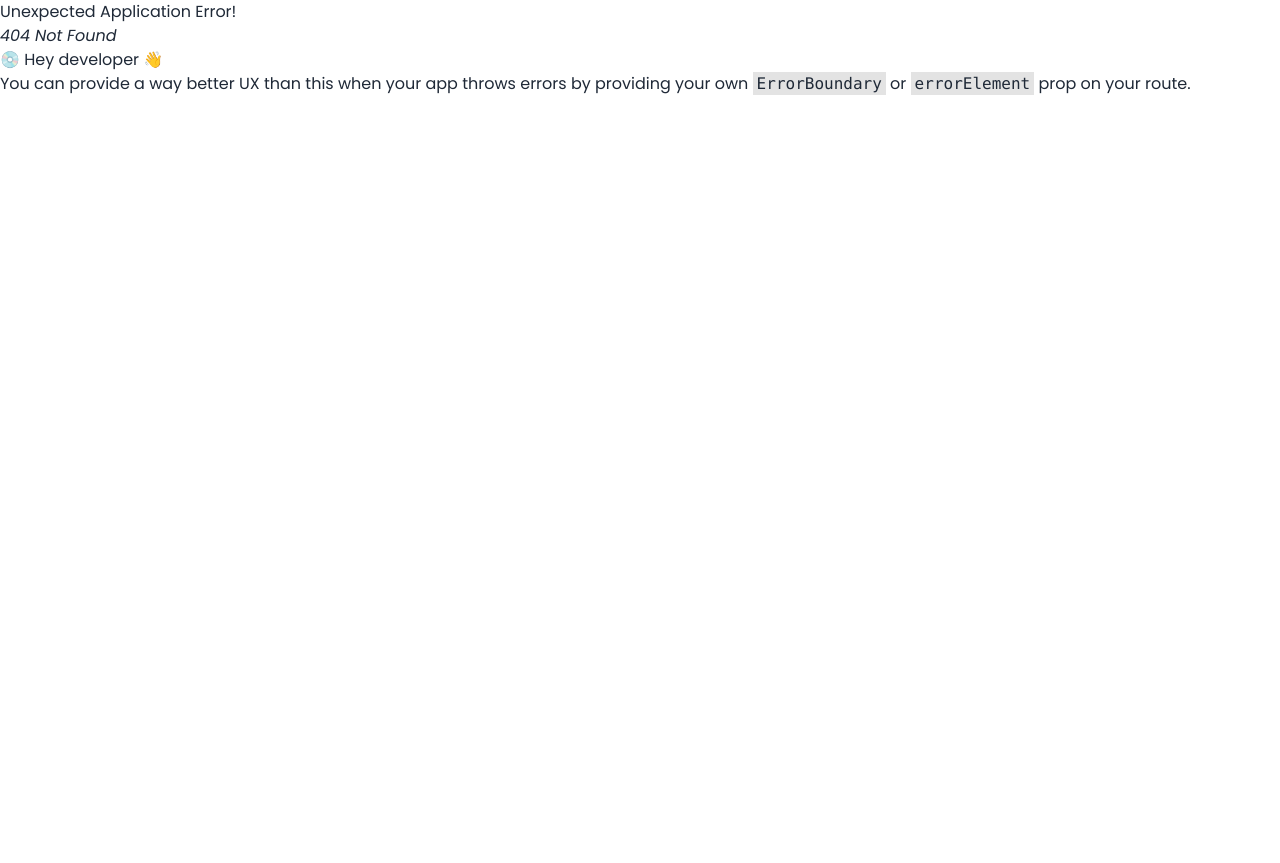
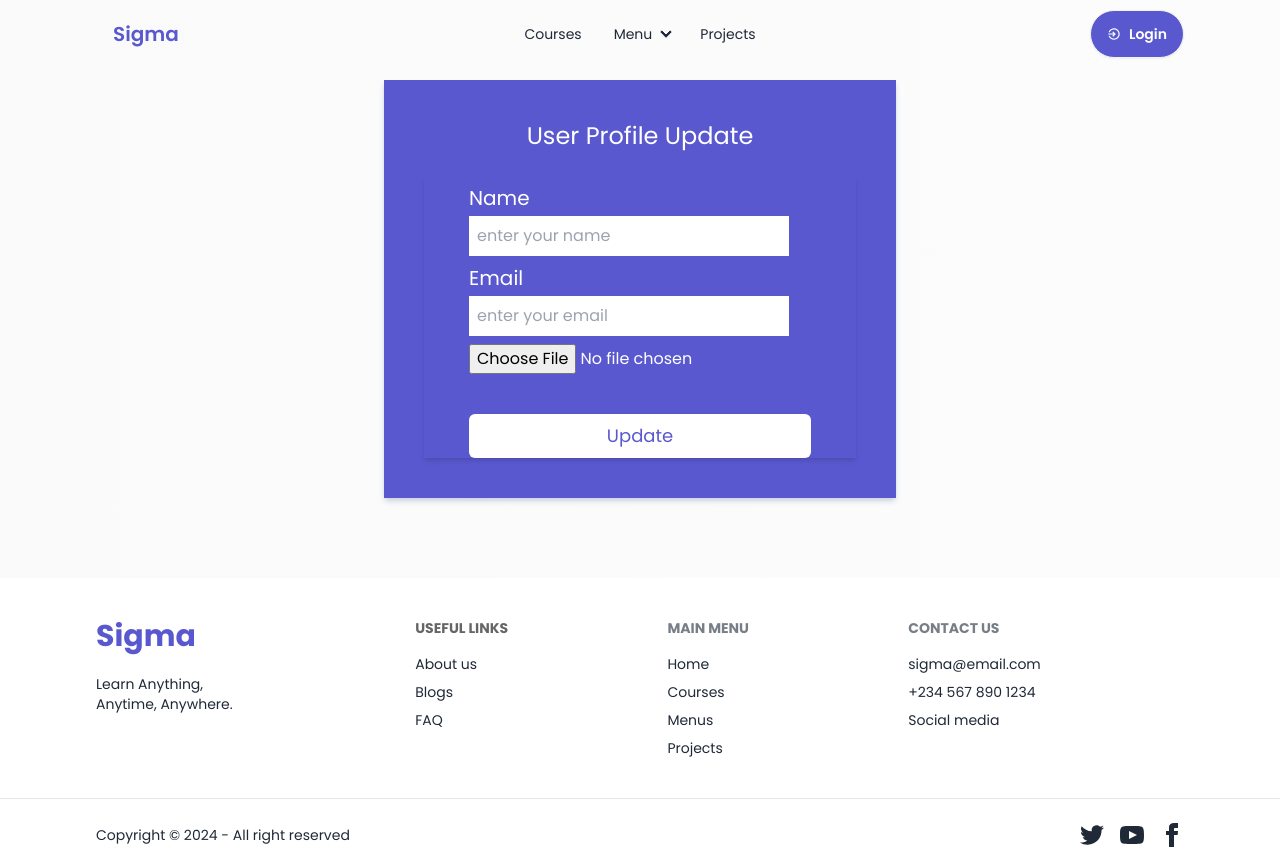
Before and after one commit to fahd-abdulrazzaq/The-Plumbers, a React (Vite) app: page /profileUpdate in a window 1280 px wide. Before the commit this address had no page. Before the commit the page ends 800 px from the top, so only its background shows below. Built offline with nearby package versions, Linux system fonts and the light colour scheme.

Commit message:
add user profile page

```diff
--- a/package.json
+++ b/package.json
@@ -10,8 +10,10 @@
     "preview": "vite preview"
   },
   "dependencies": {
+    "firebase": "^10.12.2",
     "react": "^18.2.0",
     "react-dom": "^18.2.0",
+    "react-file-base64": "^1.0.3",
     "react-icons": "^5.2.1",
     "react-quill": "^2.0.0",
     "react-router-dom": "^6.23.1"
--- a/src/components/Login.jsx
+++ b/src/components/Login.jsx
@@ -1,13 +1,31 @@
-import React, { useState } from 'react';
+import React, { useState, useContext } from 'react';
+import { useNavigate } from 'react-router-dom';
+import { UserContex } from './UserContex';
 import schoolSvg from '../assets/images/school-svg.avif';
 import { Link } from 'react-router-dom';
+import app from '../auth/auth';
+import { getAuth, signInWithEmailAndPassword } from 'firebase/auth';
 
 const Login = () => {
+  const { setUser } = useContext(UserContex);
   const [email, setEmail] = useState('');
   const [password, setPassword] = useState('');
+  const navigate = useNavigate();
 
   const handleLogin = async (e) => {
     e.preventDefault();
+    const auth = getAuth(app);
+
+    try {
+      const { user } = await signInWithEmailAndPassword(auth, email, password);
+      window.localStorage.setItem('loggedAppUser', JSON.stringify(user));
+      setUser(user);
+
+      setEmail('');
+      setPassword('');
+    } catch (error) {
+      console.error(error);
+    }
   };
   return (
     <section className=' bg-gradient-to-r from-[#FAFAFA] from-0% to-[#FCFCFC] to-100% flex lg:flex lg:justify-between lg:items-center justify-center items-center py-20'>
@@ -36,6 +54,8 @@ const Login = () => {
                 id='email'
                 className='pt-2 invalid:text-red-400 border-none outline-none placeholder:px-2 py-2 w-80 bg-white'
                 placeholder='enter your email'
+                value={email}
+                onChange={(e) => setEmail(e.target.value)}
               />
             </div>
 
@@ -48,6 +68,8 @@ const Login = () => {
                 id='password'
                 className='pt-2  border-none outline-none placeholder:px-2 py-2 w-80 bg-white'
                 placeholder='enter your password'
+                value={password}
+                onChange={(e) => setPassword(e.target.value)}
               />
             </div>
 
--- a/src/components/Navbar.jsx
+++ b/src/components/Navbar.jsx
@@ -1,10 +1,12 @@
 /* eslint-disable no-undef */
-import React, { useEffect, useState } from 'react';
+import React, { useContext, useEffect, useState } from 'react';
 import { NavLink } from 'react-router-dom';
-import { IoMdLogIn } from "react-icons/io";
+import { IoMdLogIn } from 'react-icons/io';
+import { UserContex } from './UserContex';
 
 export default function Navbar() {
   const [sticky, setSticky] = useState(false);
+  const { user } = useContext(UserContex);
 
   // handle scroll function
   useEffect(() => {
@@ -74,7 +76,9 @@ export default function Navbar() {
               </li>
             </ul>
           </div>
-          <a href='/' className='btn btn-ghost text-blue text-xl'>Sigma</a>
+          <a href='/' className='btn btn-ghost text-blue text-xl'>
+            Sigma
+          </a>
         </div>
         <div className='navbar-center hidden lg:flex'>
           <ul className='menu menu-horizontal px-1'>
@@ -101,9 +105,21 @@ export default function Navbar() {
         </div>
         <div className='navbar-end'>
           {/* <a className='btn bg-blue text-white rounded-full'>Login</a> */}
-          <NavLink to='/login' className='flex justifyContent-between btn bg-blue text-white rounded-full'>
-          <IoMdLogIn /> Login
-          </NavLink>
+          {user ? (
+            <NavLink
+              to='/login'
+              className='flex justifyContent-between btn bg-blue text-white rounded-full'
+            >
+              <IoMdLogIn /> Logout
+            </NavLink>
+          ) : (
+            <NavLink
+              to='/login'
+              className='flex justifyContent-between btn bg-blue text-white rounded-full'
+            >
+              <IoMdLogIn /> Login
+            </NavLink>
+          )}
         </div>
       </div>
     </header>
--- a/src/components/SignUp.jsx
+++ b/src/components/SignUp.jsx
@@ -1,15 +1,35 @@
-import React, { useState } from 'react';
-import { Link } from 'react-router-dom';
+import React, { useContext, useState } from 'react';
+import { Link, useNavigate } from 'react-router-dom';
+import app from '../auth/auth';
+import { getAuth, createUserWithEmailAndPassword } from 'firebase/auth';
+import { UserContex } from './UserContex';
 
 const SignUp = () => {
-  const [name, setName] = useState('');
   const [email, setEmail] = useState('');
   const [password, setPassword] = useState('');
-  const [user, setUser] = useState(null);
+  const navigate = useNavigate();
+  const { setUser } = useContext(UserContex);
 
   // login functionality
   const handleSignUp = async (e) => {
     e.preventDefault();
+
+    const auth = getAuth(app);
+    try {
+      const { user } = await createUserWithEmailAndPassword(
+        auth,
+        email,
+        password
+      );
+
+      setUser(user);
+      navigate('/profileUpdate');
+
+      setEmail('');
+      setPassword('');
+    } catch (error) {
+      console.log(error);
+    }
   };
 
   return (
--- a/src/components/ToggLable.jsx
+++ b/src/components/ToggLable.jsx
@@ -1,7 +1,10 @@
 import React, { useState, forwardRef, useImperativeHandle } from 'react';
+import { useNavigate } from 'react-router-dom';
 
 const ToggLable = forwardRef(({ buttonLabel, children }, refs) => {
   const [visible, setVisible] = useState(false);
+
+  const navigate = useNavigate();
 
   const hideWhenVisible = { display: visible ? 'none' : '' };
   const showWhenVisible = { display: visible ? '' : 'none' };
--- /dev/null
+++ b/src/components/UserContex.jsx
@@ -0,0 +1,13 @@
+import React, { createContext, useState } from 'react';
+
+export const UserContex = createContext();
+
+export const UserContextProvider = ({ children }) => {
+  const [user, setUser] = useState('');
+
+  return (
+    <UserContex.Provider value={{ user, setUser }}>
+      {children}
+    </UserContex.Provider>
+  );
+};
--- /dev/null
+++ b/src/components/UserProfile.jsx
@@ -0,0 +1,81 @@
+import React, { useContext, useState } from 'react';
+import { UserContex } from './UserContex';
+import FileBase from 'react-file-base64';
+import { getAuth, updateProfile } from 'firebase/auth';
+
+const UserProfile = () => {
+  const { user } = useContext(UserContex);
+  const [name, setName] = useState('');
+  const [selectedFile, setSelectedFile] = useState(null);
+
+  const updateUserInfo = async (e) => {
+    e.preventDefault();
+    const auth = getAuth();
+
+    try {
+      updateProfile(auth.currentUser, {
+        displayName: name,
+        photoURL: selectedFile,
+      });
+      setName('');
+      setSelectedFile(null);
+    } catch (error) {
+      console.log(error);
+    }
+  };
+
+  return (
+    <section className='bg-gradient-to-r from-[#FAFAFA] from-0% to-[#FCFCFC] to-100%  py-20 container mx-auto text-white'>
+      <div className='bg-blue w-[80%] mx-auto p-10 shadow-md shadow-slate-300 lg:w-[40%]'>
+        <h2 className='text-center text-2xl mb-6'>User Profile Update</h2>
+
+        <div className='flex justify-center items-center shadow-md'>
+          <form>
+            <div className='flex flex-col mt-2'>
+              <label htmlFor='name' className='text-xl mb-1'>
+                Name
+              </label>
+              <input
+                type='name'
+                id='name'
+                className='pt-2 border-none outline-none placeholder:px-2 py-2 w-80 bg-white text-blue'
+                placeholder='enter your name'
+                value={user.displayName}
+                onChange={(e) => setName(e.target.value)}
+              />
+            </div>
+            <div className='flex flex-col mt-2'>
+              <label htmlFor='email' className='text-xl mb-1'>
+                Email
+              </label>
+              <input
+                type='email'
+                id='email'
+                className='pt-2 border-none outline-none placeholder:px-2 py-2 w-80 bg-white text-blue'
+                placeholder='enter your email'
+                value={user.email}
+                onChange={(e) => setEmail(e.target.value)}
+              />
+            </div>
+
+            <div className='mt-2'>
+              <input
+                type='file'
+                name='file'
+                id='file'
+                value={selectedFile}
+                onChange={(e) => setSelectedFile(e.target.value)}
+              />
+            </div>
+
+            <div className='bg-white text-center mt-10 rounded-md p-2 text-blue text-lg hover:bg-slate-950 hover:text-white hover:transition hover:duration-200'>
+              <button onClick={updateUserInfo}>Update</button>
+            </div>
+          </form>
+        </div>
+      </div>
+    </section>
+  );
+};
+
+export default UserProfile;
--- a/src/router/router.jsx
+++ b/src/router/router.jsx
@@ -1,10 +1,12 @@
+import { useState } from 'react';
 import { createBrowserRouter } from 'react-router-dom';
 import App from '../App';
-import LandingPage from '../pages/landingPage/LandingPage';
+import LandingPage from '../pages/landingPage/landingPage';
 import CreateCourse from '../pages/createCourse/CreateCourse';
 import Login from '../components/Login';
 import SignUp from '../components/SignUp';
 import CourseList from '../pages/courseList/CoursesList';
+import UserProfile from '../components/UserProfile';
 
 const router = createBrowserRouter([
   {
@@ -12,7 +14,7 @@ const router = createBrowserRouter([
     element: <App />,
     children: [
       {
-        path: '/',
+        index: true,
         element: <LandingPage />,
       },
       {
@@ -29,8 +31,12 @@ const router = createBrowserRouter([
       },
       {
         path: '/courses',
-        element: <CourseList />
-      }
+        element: <CourseList />,
+      },
+      {
+        path: '/profileUpdate',
+        element: <UserProfile />,
+      },
     ],
   },
 ]);
--- a/tailwind.config.js
+++ b/tailwind.config.js
@@ -1,20 +1,15 @@
 /* eslint-disable no-undef */
 /** @type {import('tailwindcss').Config} */
 export default {
-  content: [
-    "./index.html",
-    "./src/**/*.{js,ts,jsx,tsx}",
-  ],
+  content: ['./index.html', './src/**/*.{js,ts,jsx,tsx}'],
   theme: {
     extend: {
       colors: {
-          'blue': '#5958cf',
-          'secoundary': '#555',
-          'primary': '#FCFCFC'
-      }
+        blue: '#5958cf',
+        secoundary: '#555',
+        primary: '#FCFCFC',
+      },
     },
   },
-  plugins: [
-    require('daisyui'),
-  ],
-}
+  plugins: [require('daisyui')],
+};
```
Also changed, not shown: src/main.jsx (+10 -7 lines), 2 other files (tests, documents, lock files or other folders).
